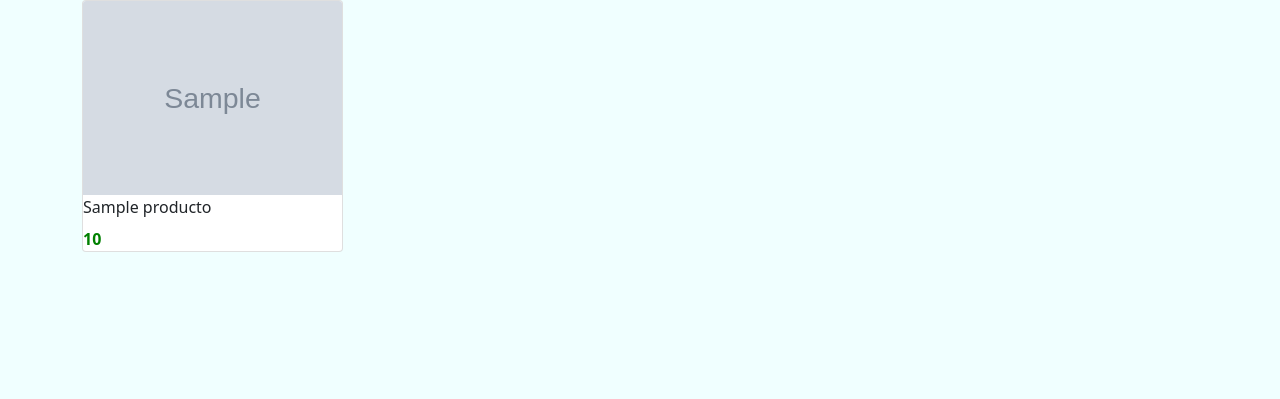
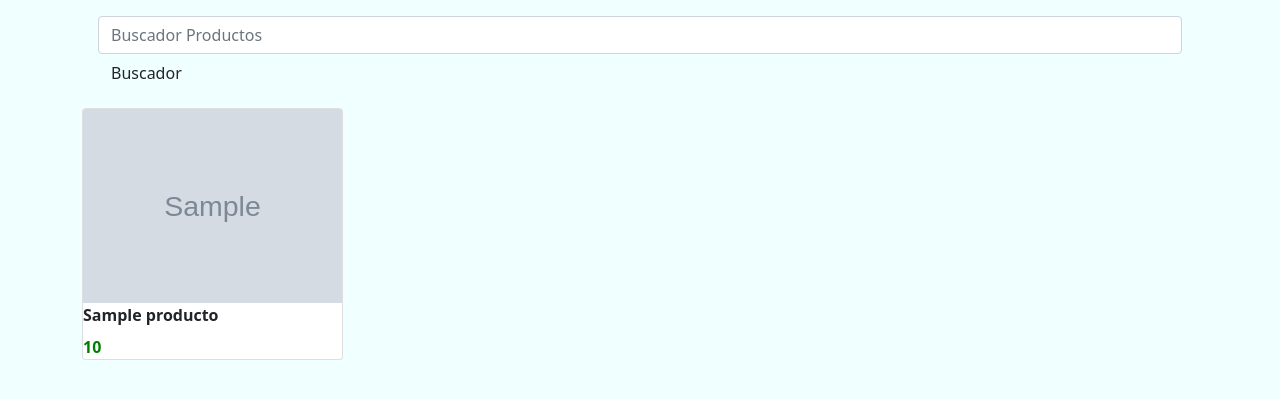
Before and after one commit to felip711/DjangoFRI, a Django app: page /productos/ in a window 1280 px wide. Shown: the top 399 px of the page. Run offline with Django 3.2, Linux system fonts and the light colour scheme; tables that the repository leaves empty hold one stand-in row (values such as "Sample post"); grey boxes marked "Sample" are stand-in pictures.

Commit message:
buscador productos

```diff
--- a/joyas/templates/productos.html
+++ b/joyas/templates/productos.html
@@ -12,6 +12,20 @@
 </head>
 <body>
     <div class="container">
+        <div class="row">
+            <div class="col-md-12">
+                <div class="card-card-sm">
+                    <div class="card-body row no-gytthers align-items-center">
+                        <div class="col">
+                            <input type="search" name="item_name" placeholder="Buscador Productos" class="form-control form-control-borderless">
+                        </div>
+                        <div>
+                            <button class="btn btn-succes" type="submit">Buscador</button>
+                        </div>
+                    </div>
+                </div>
+            </div>
+        </div>
         <div class="row">
             {% for i in productos %}
             <div class="col-md-3">
--- a/static/joyas/estilo.css
+++ b/static/joyas/estilo.css
@@ -2,6 +2,9 @@ body{
     background-color: azure;
 }
 
+.card-title{
+    font-weight: 900;
+}
 .card-text{
     color: green;
     font-weight: 800;
```
